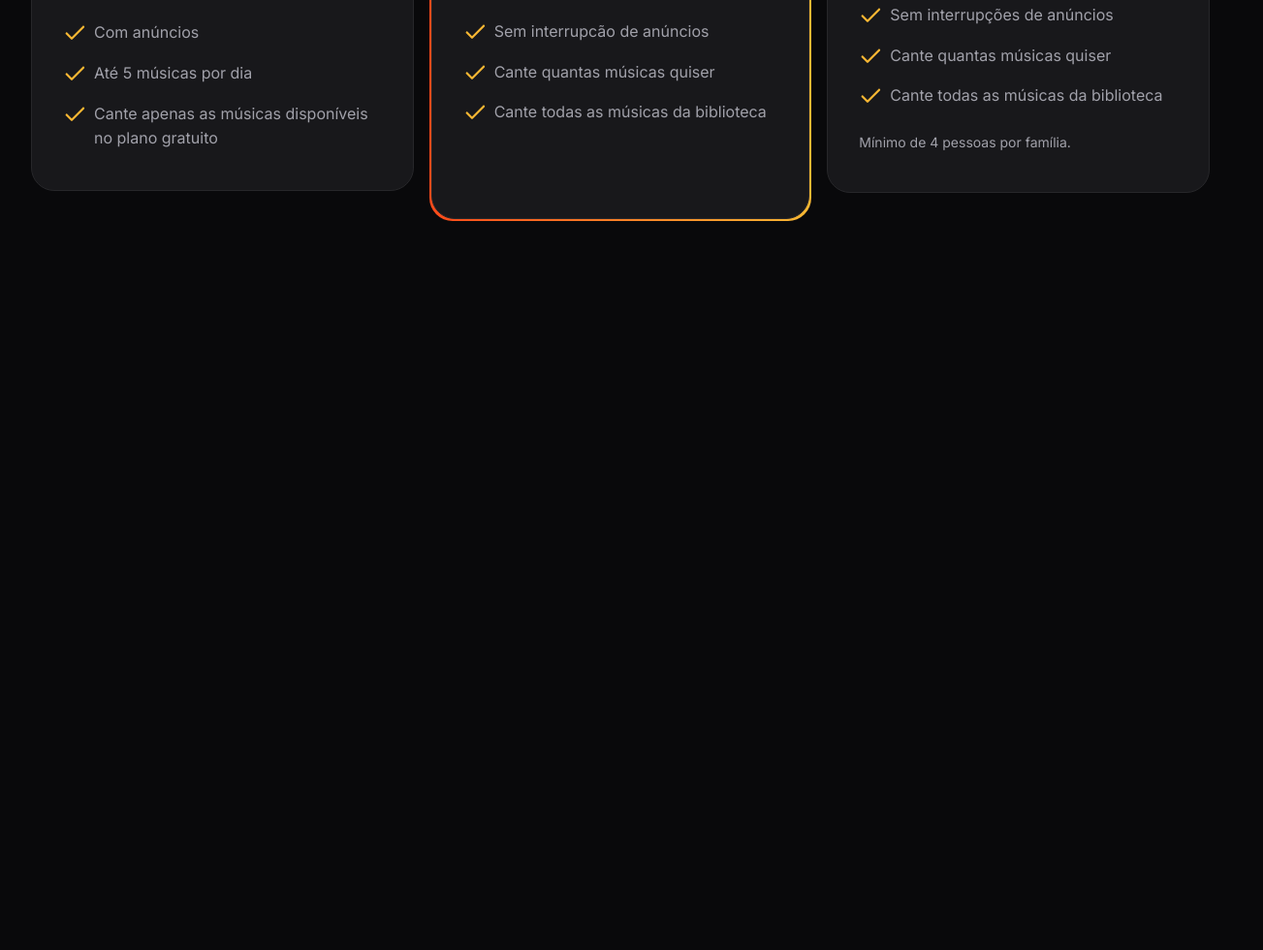
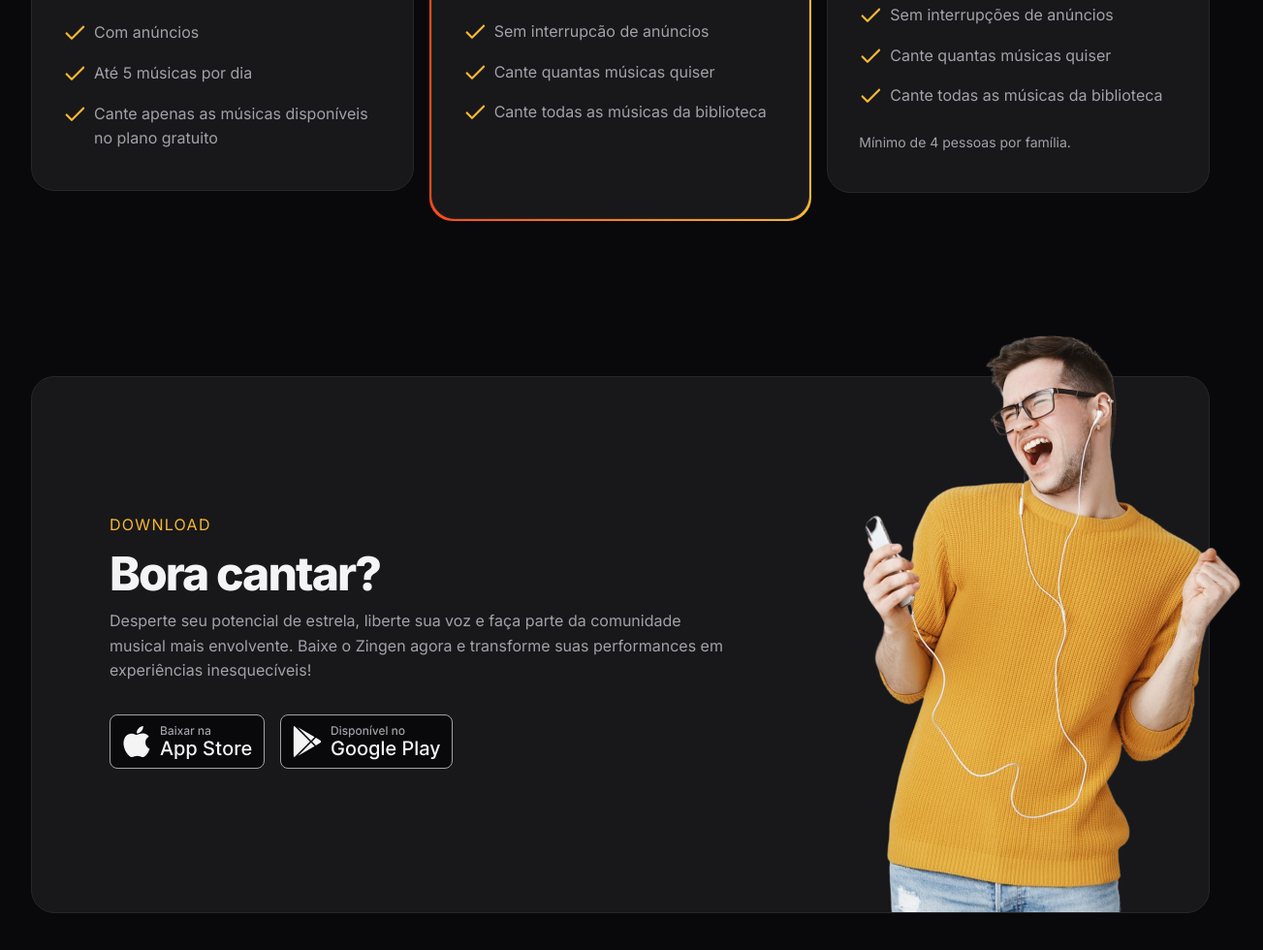
Before and after one commit to rafaelfidelisss/Zingen-ResponsivenessCSS, a plain HTML site: page index.html in a window 1280 px wide. Shown: the part 3251-4231 px from the top of the page at 97% size, 1303 px wide, since content can reach past the window. Before the commit the page ends 3559 px from the top, so only its background shows below. Drawn offline with Linux system fonts and the light colour scheme.

Commit message:
done download section

```diff
--- a/index.html
+++ b/index.html
@@ -169,5 +169,29 @@
       </div>
     </div>
   </section>
+
+  <section id="download">
+    <div class="container py-xl">
+      <div class="card px-lg even-columns center-itens">
+        <div>
+          <header>
+            <strong>download</strong>
+            <h2>Bora cantar?</h2>
+          </header>
+          <p>Desperte seu potencial de estrela, liberte sua voz e faça parte da comunidade musical mais envolvente. Baixe o Zingen agora e transforme suas performances em experiências inesquecíveis!</p>
+
+          <div class="buttons flex gap-1">
+            <a href="#">
+              <img src="assets/button-appstore.svg" alt="Baixar da Apple Store">
+            </a>
+            <a href="#">
+              <img src="assets/button-playstore.svg" alt="Baixar da Play Store">
+            </a>
+          </div>
+        </div>
+        <img src="assets/rapaz-ouvindo-musica-com-fones-de-ouvido-e-cantando-no-aplicativo-de-karaoke-removebg 1.png" alt="">
+      </div>
+    </div>
+  </section>
 </body>
 </html>
--- /dev/null
+++ b/styles/download.css
@@ -0,0 +1,34 @@
+#download {
+  & .card {
+    padding: 3rem 1.5rem 15rem;
+    position: relative;
+
+    & > img {
+      width: 14.5rem;
+      position: absolute;
+      bottom: 0;
+      right: -3.5rem;
+    }
+  }
+
+  & .buttons {
+    flex-wrap: wrap;
+    margin-top: 2rem;
+  }
+
+  @media (width >= 80em) {
+    .card {
+      padding: 8.75rem 5rem;
+
+      & > div:nth-child(1) {
+        max-width: 40rem;
+      }
+
+      & > img {
+        width: 29.125rem;
+      }
+    }
+  }
+
+
+}
--- a/styles/global.css
+++ b/styles/global.css
@@ -46,6 +46,8 @@ html {
   font-size: var(--fs-base);
   line-height: 1.6;
   color: var(--text-color-primary);
+
+  overflow-x: hidden;
 }
 
 body {
--- a/styles/index.css
+++ b/styles/index.css
@@ -9,3 +9,4 @@
 @import url(cards.css);
 @import url(features.css) (width >= 80rem);
 @import url(pricing.css);
+@import url(download.css);
```
Also changed, not shown: assets/button-appstore.svg (added), assets/button-playstore.svg (added), assets/rapaz-ouvindo-musica-com-fones-de-ouvido-e-cantando-no-aplicativo-de-karaoke-removebg 1.png (renamed from assets/icons/rapaz-ouvindo-musica-com-fones-de-ouvido-e-cantando-no-aplicativo-de-karaoke-removebg 1.png).
